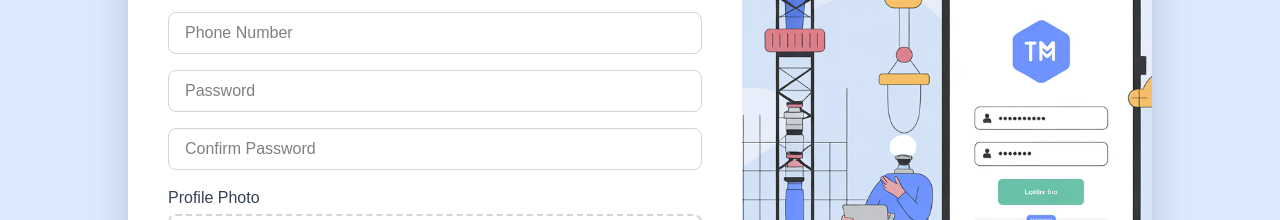
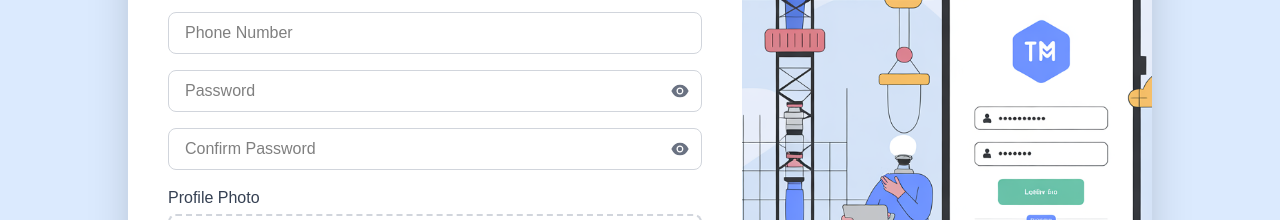
Before and after one commit to Munalthapa710/viva-tms-frontend, a Next.js app: page /register in a window 1280 px wide. Shown: the part 259-479 px from the top of the page. Built offline with nearby package versions, Linux system fonts and the light colour scheme.

Commit message:
adding_eye

```diff
--- a/app/(auth)/login/page.tsx
+++ b/app/(auth)/login/page.tsx
@@ -4,10 +4,11 @@ import { useState } from "react";
 import { useRouter } from "next/navigation";
 import Cookies from "js-cookie";
 import LoadingScreen from "@/components/LoadingScreen";
-
+import { AiFillEye, AiFillEyeInvisible } from "react-icons/ai";
 export default function Login() {
   const [email, setEmail] = useState("");
   const [password, setPassword] = useState("");
+  const [showPassword, setShowPassword] = useState(false);
   const [loading, setLoading] = useState(false);
   const router = useRouter();
 
@@ -55,7 +56,9 @@ export default function Login() {
           </h2>
 
           <div className="mb-4">
-            <label className="block text-gray-700 font-medium mb-1">Email</label>
+            <label className="block text-gray-700 font-medium mb-1">
+              Email
+            </label>
             <input
               type="email"
               placeholder="Enter your email"
@@ -67,15 +70,29 @@ export default function Login() {
           </div>
 
           <div className="mb-6">
-            <label className="block text-gray-700 font-medium mb-1">Password</label>
+            <label className="block text-gray-700 font-medium mb-1">
+              Password
+            </label>
+            <div className="relative w-full">
               <input
-              type="password"
+                type={showPassword ? "text" : "password"}
                 placeholder="Enter your password"
                 required
                 value={password}
                 onChange={(e) => setPassword(e.target.value)}
                 className="w-full px-4 py-2 border border-gray-300 rounded-lg focus:outline-none focus:ring-2 focus:ring-blue-500"
               />
+              <div
+                className="absolute right-3 top-1/2 transform -translate-y-1/2 cursor-pointer text-gray-500"
+                onClick={() => setShowPassword(!showPassword)}
+              >
+                {showPassword ? (
+                  <AiFillEyeInvisible size={20} />
+                ) : (
+                  <AiFillEye size={20} />
+                )}
+              </div>
+            </div>
           </div>
 
           <button
--- a/app/(auth)/register/page.jsx
+++ b/app/(auth)/register/page.jsx
@@ -4,6 +4,7 @@ import { useState } from "react";
 import { useRouter } from "next/navigation";
 import Link from "next/link";
 import toast from "react-hot-toast";
+import { AiFillEye, AiFillEyeInvisible } from "react-icons/ai";
 
 export default function RegisterPage() {
   const router = useRouter();
@@ -15,6 +16,16 @@ export default function RegisterPage() {
     password: "",
     confirmPassword: "",
   });
+
+  const [showPassword, setShowPassword] = useState({
+    password: false,
+    confirmPassword: false,
+  });
+
+  const toggleShowPassword = (field) => {
+    setShowPassword({ ...showPassword, [field]: !showPassword[field] });
+  };
+
   const [photo, setPhoto] = useState(null);
   const [loading, setLoading] = useState(false);
 
@@ -95,23 +106,42 @@ export default function RegisterPage() {
             className="w-full mb-4 px-4 py-2 border border-gray-300 rounded-lg focus:outline-none focus:ring-2 focus:ring-blue-500"
           />
 
+          <div className="relative w-full mb-4">
             <input
-            type="password"
+              type={showPassword.password ? "text" : "password"}
               name="password"
               placeholder="Password"
               required
+              value={form.password}
               onChange={handleChange}
-            className="w-full mb-4 px-4 py-2 border border-gray-300 rounded-lg focus:outline-none focus:ring-2 focus:ring-blue-500"
+              className="w-full px-4 py-2 border border-gray-300 rounded-lg focus:outline-none focus:ring-2 focus:ring-blue-500"
             />
+            <div
+              className="absolute right-3 top-1/2 transform -translate-y-1/2 cursor-pointer text-gray-500"
+              onClick={() => toggleShowPassword("password")}
+            >
+              {showPassword.password ? <AiFillEyeInvisible size={20} /> : <AiFillEye size={20} />}
+            </div>
+          </div>
 
+
+          <div className="relative w-full mb-4">
             <input
-            type="password"
+              type={showPassword.confirmPassword ? "text" : "password"}
               name="confirmPassword"
               placeholder="Confirm Password"
               required
+              value={form.confirmPassword}
               onChange={handleChange}
-            className="w-full mb-4 px-4 py-2 border border-gray-300 rounded-lg focus:outline-none focus:ring-2 focus:ring-blue-500"
+              className="w-full px-4 py-2 border border-gray-300 rounded-lg focus:outline-none focus:ring-2 focus:ring-blue-500"
             />
+            <div
+              className="absolute right-3 top-1/2 transform -translate-y-1/2 cursor-pointer text-gray-500"
+              onClick={() => toggleShowPassword("confirmPassword")}
+            >
+              {showPassword.confirmPassword ? <AiFillEyeInvisible size={20} /> : <AiFillEye size={20} />}
+            </div>
+          </div>
 
           <div className="mb-6">
             <label className="block text-gray-700 font-medium mb-1">
--- a/app/(dashboard)/inventory/page.tsx
+++ b/app/(dashboard)/inventory/page.tsx
@@ -215,18 +215,26 @@ export default function InventoryPage() {
                 <div className="flex gap-2">
                   {editingGroupId === g.id ? (
                     <>
+                      <div className="border rounded p-1 cursor-pointer hover:bg-gray-200">
                         <FiCheck onClick={() => saveEditGroup(g.id)} />
+                      </div>
+                      <div className="border rounded p-1 cursor-pointer hover:bg-gray-200">
                         <FiX onClick={() => setEditingGroupId(null)} />
+                      </div>
                     </>
                   ) : (
                     <>
+                      <div className="border rounded p-1 cursor-pointer hover:bg-gray-200">
                         <FiEdit2
                           onClick={() => {
                             setEditingGroupId(g.id);
                             setEditingGroupName(g.name);
                           }}
                         />
+                      </div>
+                      <div className="border rounded p-1 cursor-pointer hover:bg-gray-200">
                         <FiTrash2 onClick={() => deleteGroup(g.id)} />
+                      </div>
                     </>
                   )}
                 </div>
@@ -285,7 +293,9 @@ export default function InventoryPage() {
                           <input
                             type="number"
                             value={editingItemQty}
-                            onChange={(e) => setEditingItemQty(Math.max(0, +e.target.value))}
+                            onChange={(e) =>
+                              setEditingItemQty(Math.max(0, +e.target.value))
+                            }
                             className="border px-2 rounded w-20"
                           />
                         ) : (
@@ -297,11 +307,16 @@ export default function InventoryPage() {
                         <div className="flex gap-2">
                           {editingItemId === i.id ? (
                             <>
+                              <div className="border rounded p-1 cursor-pointer hover:bg-gray-200">
                                 <FiCheck onClick={() => saveEditItem(i.id)} />
+                              </div>
+                              <div className="border rounded p-1 cursor-pointer hover:bg-gray-200">
                                 <FiX onClick={() => setEditingItemId(null)} />
+                              </div>
                             </>
                           ) : (
                             <>
+                              <div className="border rounded p-1 cursor-pointer hover:bg-gray-200">
                                 <FiEdit2
                                   onClick={() => {
                                     setEditingItemId(i.id);
@@ -309,7 +324,10 @@ export default function InventoryPage() {
                                     setEditingItemQty(i.quantity);
                                   }}
                                 />
+                              </div>
+                              <div className="border rounded p-1 cursor-pointer hover:bg-gray-200">
                                 <FiTrash2 onClick={() => deleteItem(i.id)} />
+                              </div>
                             </>
                           )}
                         </div>
```
Lines whose indentation alone changed are shown as unchanged.
